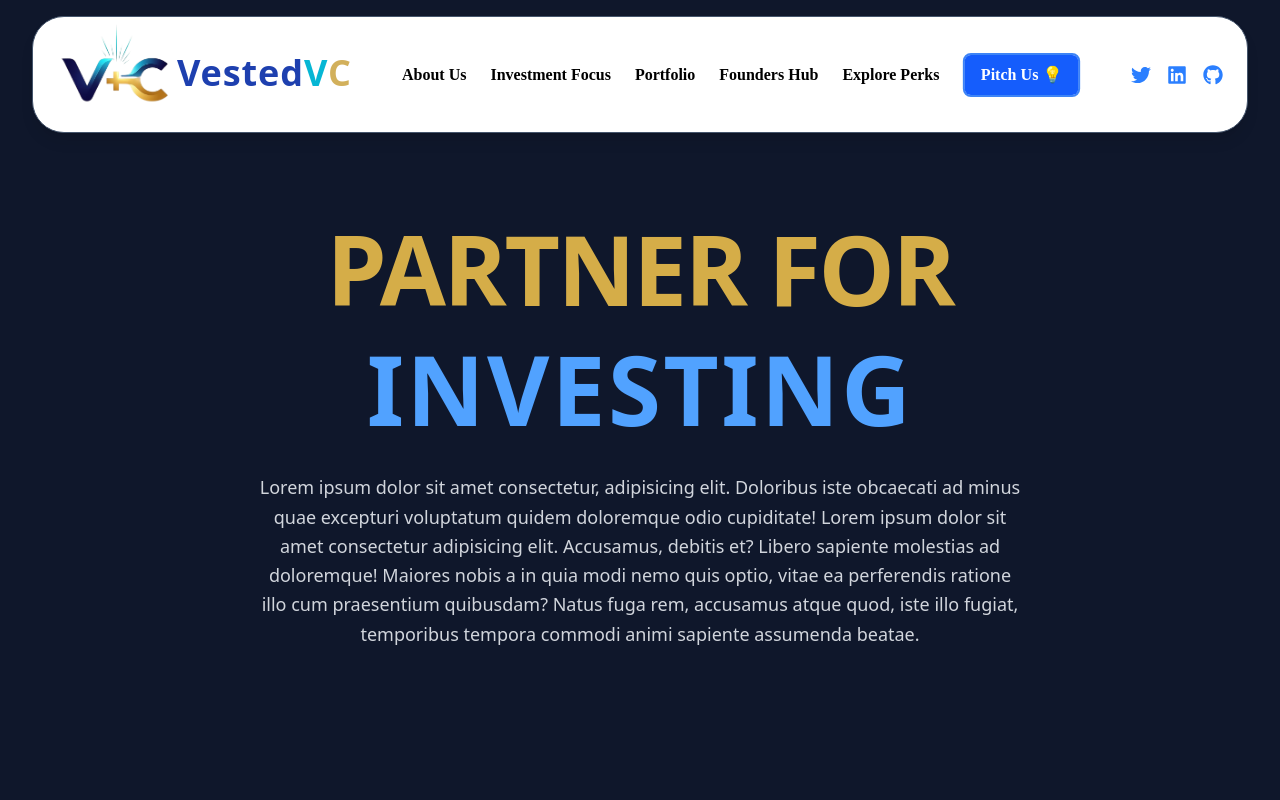
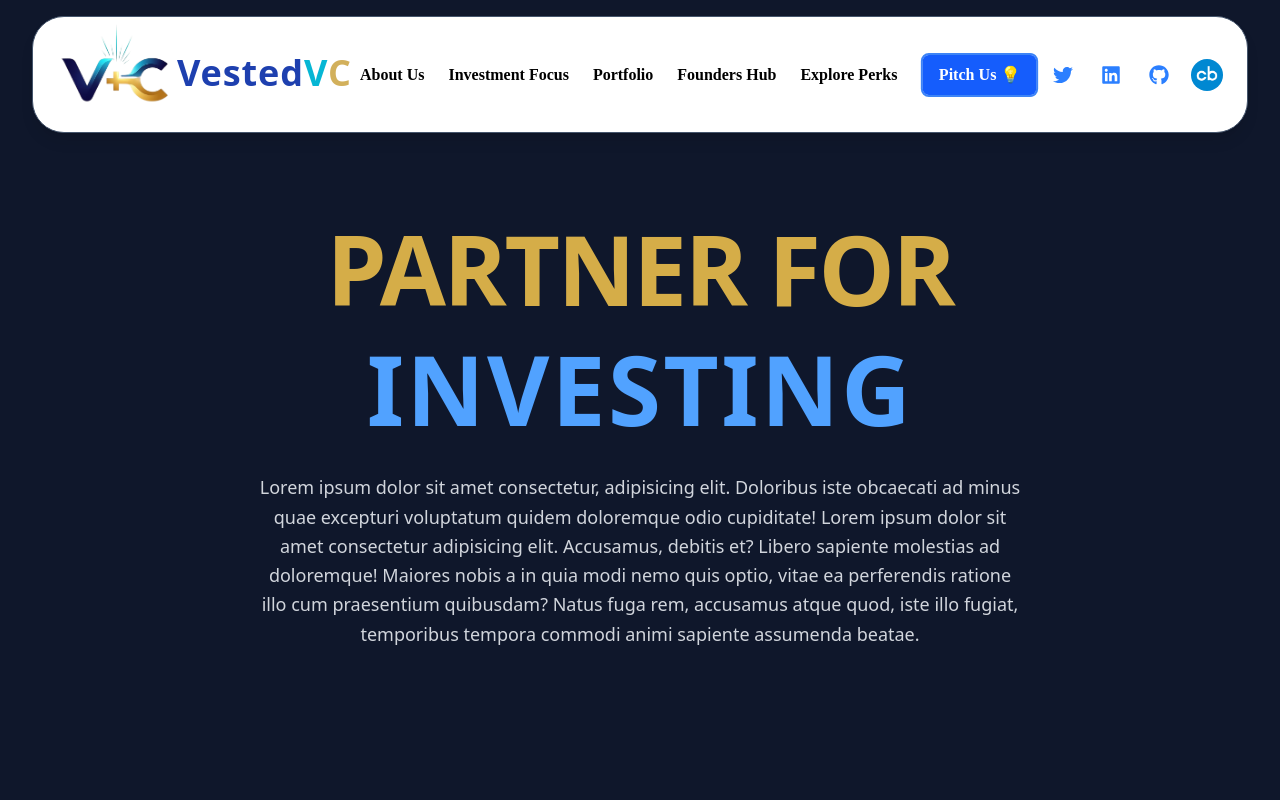
Before and after one commit to AHMAD789999/VestedVC, a Next.js app: page / in a window 1280 px wide. Shown: the top 800 px of the page. Built offline with nearby package versions, Linux system fonts and the light colour scheme.

Commit message:
Your commit message

```diff
--- a/src/app/components/Header.jsx
+++ b/src/app/components/Header.jsx
@@ -1,8 +1,10 @@
 'use client'
+
 import { useState } from "react";
 import { motion, AnimatePresence } from "framer-motion";
 import { FaTwitter, FaLinkedin, FaGithub, FaTimes, FaBars } from "react-icons/fa";
 import Image from "next/image";
+
 const Header = () => {
   const [isOpen, setIsOpen] = useState(false);
 
@@ -12,6 +14,35 @@ const Header = () => {
     "Portfolio",
     "Founders Hub",
     "Explore Perks",
+  ];
+
+  // ✅ Social links (including image icon)
+  const socialLinks = [
+    {
+      icon: <FaTwitter />,
+      link: "https://twitter.com/",
+    },
+    {
+      icon: <FaLinkedin />,
+      link: "https://linkedin.com/",
+    },
+    {
+      icon: <FaGithub />,
+      link: "https://github.com/",
+    },
+    {
+       icon: (
+         <Image
+           src="/cb.jpg"
+           alt="Crunchbase"
+           width={34}
+           height={34}
+           className="rounded-full object-cover"
+         />
+       ),
+       color: "text-white hover:bg-purple-500/20",
+       link: "https://www.crunchbase.com/",
+     },
   ];
 
   return (
@@ -30,9 +61,6 @@ const Header = () => {
             <span className="text-[#06B6D4]">V</span>
             <span className="text-[#cca647e3]">C</span>
           </h1>
-
-
-          {/* <span className="text-xl font-bold text-black font-['Clash_Display']">VestedVC</span> */}
         </motion.div>
 
         {/* Pages (Center - Desktop) */}
@@ -84,14 +112,16 @@ const Header = () => {
 
         {/* Social Icons (Right - Desktop) */}
         <div className="hidden md:flex items-center space-x-4">
-          {[<FaTwitter />, <FaLinkedin />, <FaGithub />].map((Icon, index) => (
+          {socialLinks.map((item, index) => (
             <motion.a
               key={index}
-              href="#"
+              href={item.link}
+              target="_blank"
+              rel="noopener noreferrer"
               whileHover={{ y: -2, scale: 1.2 }}
-              className="text-blue-500 text-xl hover:text-amber-300 transition-colors"
+              className="text-blue-500 text-xl hover:text-amber-300 transition-colors w-8 h-8 flex items-center justify-center"
             >
-              {Icon}
+              {item.icon}
             </motion.a>
           ))}
         </div>
@@ -127,6 +157,7 @@ const Header = () => {
                   {item}
                 </motion.a>
               ))}
+
               <motion.div
                 animate={{
                   borderColor: ["#3B82F6", "#60A5FA", "#3B82F6"],
@@ -160,15 +191,19 @@ const Header = () => {
                   Pitch Us <span>💡</span>
                 </motion.button>
               </motion.div>
+
+              {/* Mobile Social Icons */}
               <div className="flex justify-center space-x-6 pt-4">
-                {[<FaTwitter />, <FaLinkedin />, <FaGithub />].map((Icon, index) => (
+                {socialLinks.map((item, index) => (
                   <motion.a
                     key={index}
-                    href="#"
+                    href={item.link}
+                    target="_blank"
+                    rel="noopener noreferrer"
                     whileHover={{ y: -2, scale: 1.2 }}
-                    className="text-black text-2xl hover:text-blue-400 transition-colors"
+                    className="text-black text-2xl hover:text-blue-400 transition-colors w-8 h-8 flex items-center justify-center"
                   >
-                    {Icon}
+                    {item.icon}
                   </motion.a>
                 ))}
               </div>
```
Lines whose indentation alone changed are shown as unchanged.
